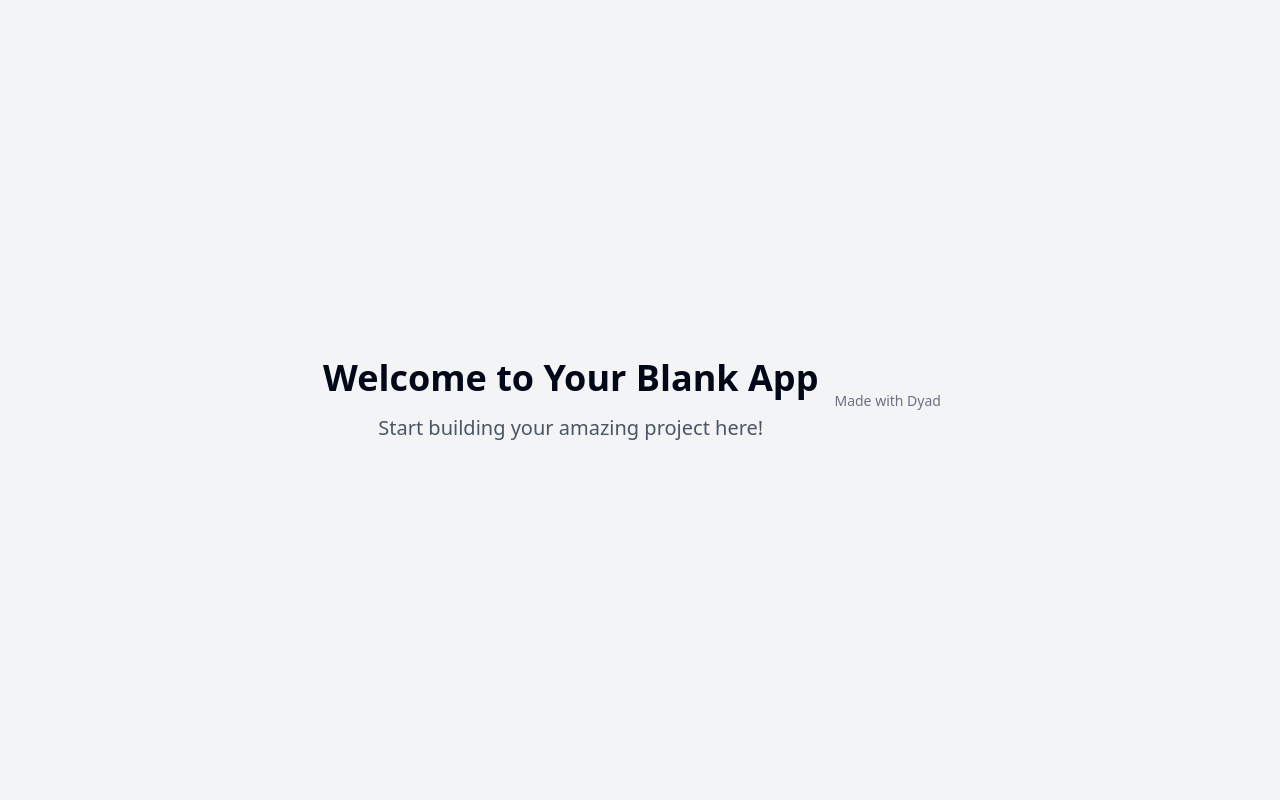
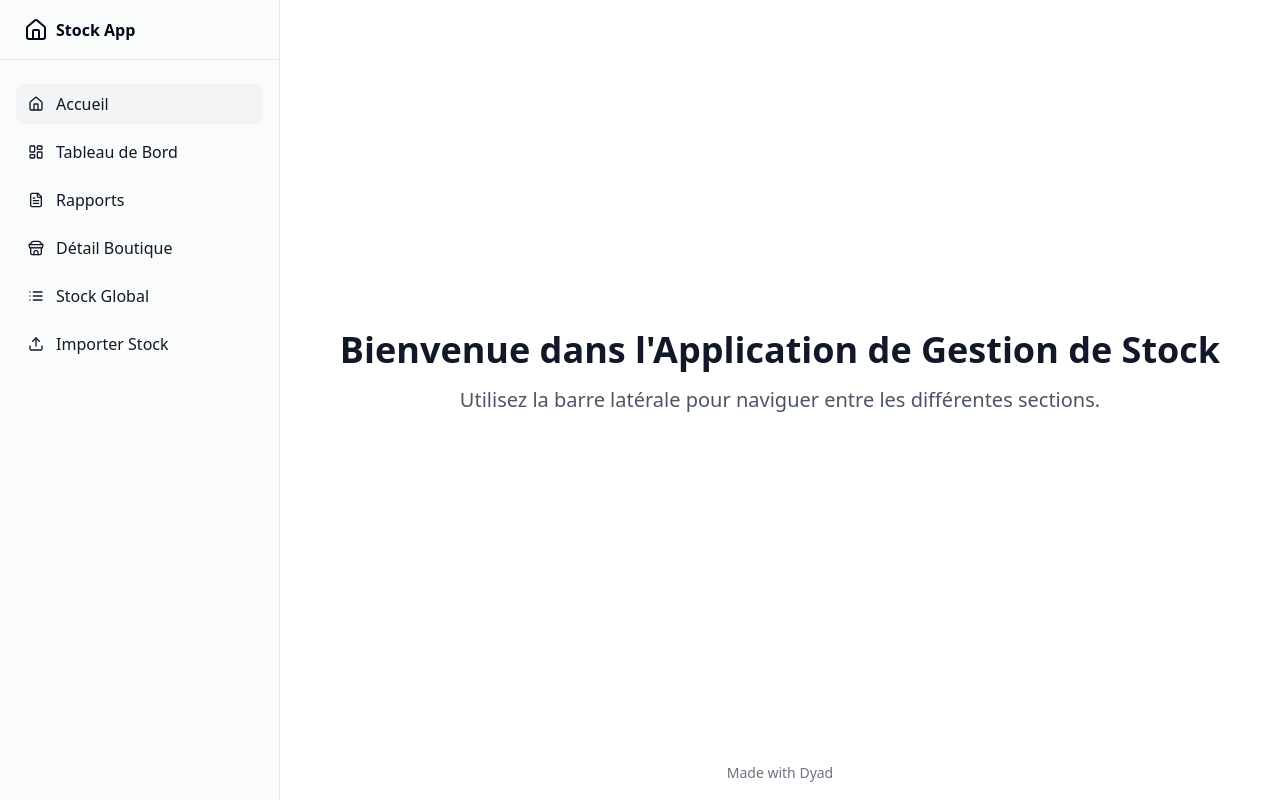
Before and after one commit to AymenMejri007/equiliprage-de-stock-m2l, a React (Vite) app: page / in a window 1280 px wide. Built offline with nearby package versions, Linux system fonts and the light colour scheme.

Commit message:
[dyad] Ajout d'une barre de navigation et d'une mise en page pour l'application - wrote 4 file(s)

```diff
--- a/src/App.tsx
+++ b/src/App.tsx
@@ -9,7 +9,8 @@ import Dashboard from "./pages/Dashboard";
 import Reports from "./pages/Reports";
 import BoutiqueDetail from "./pages/BoutiqueDetail";
 import GlobalStockList from "./pages/GlobalStockList";
-import ImportStock from "./pages/ImportStock"; // Importez la nouvelle page ImportStock
+import ImportStock from "./pages/ImportStock";
+import { AppLayout } from "./components/layout/AppLayout"; // Importez le nouveau layout
 
 const queryClient = new QueryClient();
 
@@ -20,13 +21,15 @@ const App = () => (
       <Sonner />
       <BrowserRouter>
         <Routes>
-          <Route path="/" element={<Index />} />
-          <Route path="/dashboard" element={<Dashboard />} />
-          <Route path="/reports" element={<Reports />} />
-          <Route path="/boutique-detail" element={<BoutiqueDetail />} />
-          <Route path="/global-stock" element={<GlobalStockList />} />
-          <Route path="/import-stock" element={<ImportStock />} /> {/* Nouvelle route pour l'importation */}
-          {/* ADD ALL CUSTOM ROUTES ABOVE THE CATCH-ALL "*" ROUTE */}
+          <Route path="/" element={<AppLayout />}> {/* Utilisez AppLayout comme route parente */}
+            <Route index element={<Index />} /> {/* La page d'accueil sera rendue dans l'Outlet de AppLayout */}
+            <Route path="dashboard" element={<Dashboard />} />
+            <Route path="reports" element={<Reports />} />
+            <Route path="boutique-detail" element={<BoutiqueDetail />} />
+            <Route path="global-stock" element={<GlobalStockList />} />
+            <Route path="import-stock" element={<ImportStock />} />
+          </Route>
+          {/* La route NotFound reste en dehors du layout */}
           <Route path="*" element={<NotFound />} />
         </Routes>
       </BrowserRouter>
--- /dev/null
+++ b/src/components/layout/AppLayout.tsx
@@ -0,0 +1,23 @@
+import React from 'react';
+import { Outlet } from 'react-router-dom';
+import { Sidebar } from '@/components/navigation/Sidebar';
+import { MadeWithDyad } from '@/components/made-with-dyad';
+
+export const AppLayout: React.FC = () => {
+  return (
+    <div className="grid min-h-screen w-full md:grid-cols-[220px_1fr] lg:grid-cols-[280px_1fr]">
+      <Sidebar />
+      <div className="flex flex-col">
+        <header className="flex h-14 items-center gap-4 border-b bg-gray-100/40 px-4 lg:h-[60px] lg:px-6 dark:bg-gray-800/40 md:hidden">
+          {/* Mobile sidebar trigger will be rendered by Sidebar component itself */}
+          <Sidebar />
+          <h1 className="text-lg font-semibold">Stock App</h1>
+        </header>
+        <main className="flex flex-1 flex-col gap-4 p-4 lg:gap-6 lg:p-6">
+          <Outlet />
+        </main>
+        <MadeWithDyad />
+      </div>
+    </div>
+  );
+};
--- /dev/null
+++ b/src/components/navigation/Sidebar.tsx
@@ -0,0 +1,79 @@
+import React from 'react';
+import { NavLink } from 'react-router-dom';
+import { Home, LayoutDashboard, FileText, Store, List, Upload } from 'lucide-react';
+import { cn } from '@/lib/utils';
+import { Button } from '@/components/ui/button';
+import { Sheet, SheetContent, SheetTrigger } from '@/components/ui/sheet';
+import { useIsMobile } from '@/hooks/use-mobile';
+
+interface NavLinkItem {
+  to: string;
+  icon: React.ElementType;
+  label: string;
+}
+
+const navLinks: NavLinkItem[] = [
+  { to: "/", icon: Home, label: "Accueil" },
+  { to: "/dashboard", icon: LayoutDashboard, label: "Tableau de Bord" },
+  { to: "/reports", icon: FileText, label: "Rapports" },
+  { to: "/boutique-detail", icon: Store, label: "Détail Boutique" },
+  { to: "/global-stock", icon: List, label: "Stock Global" },
+  { to: "/import-stock", icon: Upload, label: "Importer Stock" },
+];
+
+const SidebarContent: React.FC = () => (
+  <nav className="flex flex-col gap-2 p-4">
+    {navLinks.map((link) => (
+      <NavLink
+        key={link.to}
+        to={link.to}
+        className={({ isActive }) =>
+          cn(
+            "flex items-center gap-3 rounded-lg px-3 py-2 text-gray-900 transition-all hover:text-gray-900 dark:text-gray-400 dark:hover:text-gray-50",
+            isActive ? "bg-gray-100 dark:bg-gray-800 text-primary dark:text-primary-foreground" : ""
+          )
+        }
+      >
+        <link.icon className="h-4 w-4" />
+        {link.label}
+      </NavLink>
+    ))}
+  </nav>
+);
+
+export const Sidebar: React.FC = () => {
+  const isMobile = useIsMobile();
+
+  if (isMobile) {
+    return (
+      <Sheet>
+        <SheetTrigger asChild>
+          <Button variant="outline" size="icon" className="shrink-0 md:hidden">
+            <Home className="h-5 w-5" />
+            <span className="sr-only">Toggle navigation menu</span>
+          </Button>
+        </SheetTrigger>
+        <SheetContent side="left" className="flex flex-col">
+          <h2 className="text-lg font-semibold p-4">Navigation</h2>
+          <SidebarContent />
+        </SheetContent>
+      </Sheet>
+    );
+  }
+
+  return (
+    <div className="hidden border-r bg-gray-100/40 md:block dark:bg-gray-800/40">
+      <div className="flex h-full max-h-screen flex-col gap-2">
+        <div className="flex h-14 items-center border-b px-4 lg:h-[60px] lg:px-6">
+          <NavLink to="/" className="flex items-center gap-2 font-semibold">
+            <Home className="h-6 w-6" />
+            <span className="">Stock App</span>
+          </NavLink>
+        </div>
+        <div className="flex-1">
+          <SidebarContent />
+        </div>
+      </div>
+    </div>
+  );
+};
--- a/src/pages/Index.tsx
+++ b/src/pages/Index.tsx
@@ -1,17 +1,12 @@
-// Update this page (the content is just a fallback if you fail to update the page)
-
-import { MadeWithDyad } from "@/components/made-with-dyad";
+import React from 'react';
 
 const Index = () => {
   return (
-    <div className="min-h-screen flex items-center justify-center bg-gray-100">
-      <div className="text-center">
-        <h1 className="text-4xl font-bold mb-4">Welcome to Your Blank App</h1>
-        <p className="text-xl text-gray-600">
-          Start building your amazing project here!
-        </p>
-      </div>
-      <MadeWithDyad />
+    <div className="flex flex-col items-center justify-center h-full text-center">
+      <h1 className="text-4xl font-bold mb-4 text-gray-900 dark:text-gray-100">Bienvenue dans l'Application de Gestion de Stock</h1>
+      <p className="text-xl text-gray-600 dark:text-gray-300">
+        Utilisez la barre latérale pour naviguer entre les différentes sections.
+      </p>
     </div>
   );
 };
```
